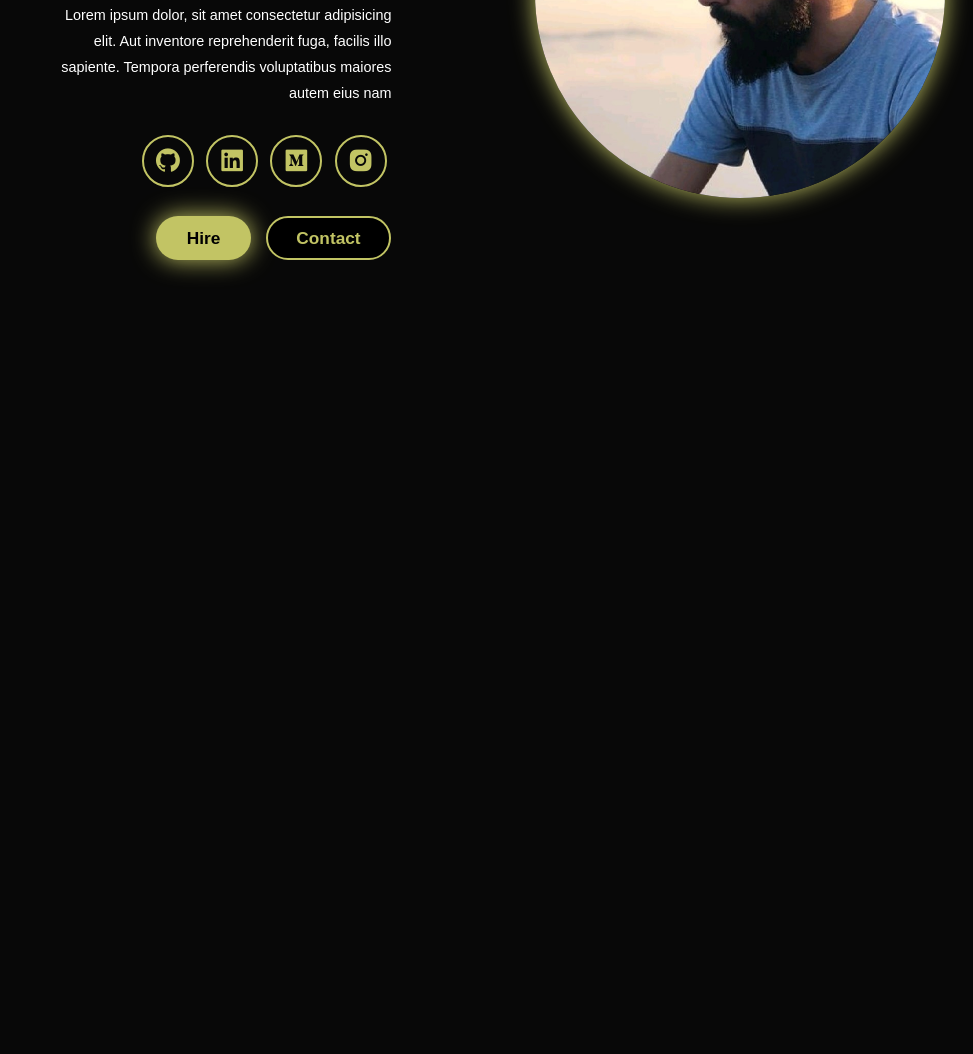
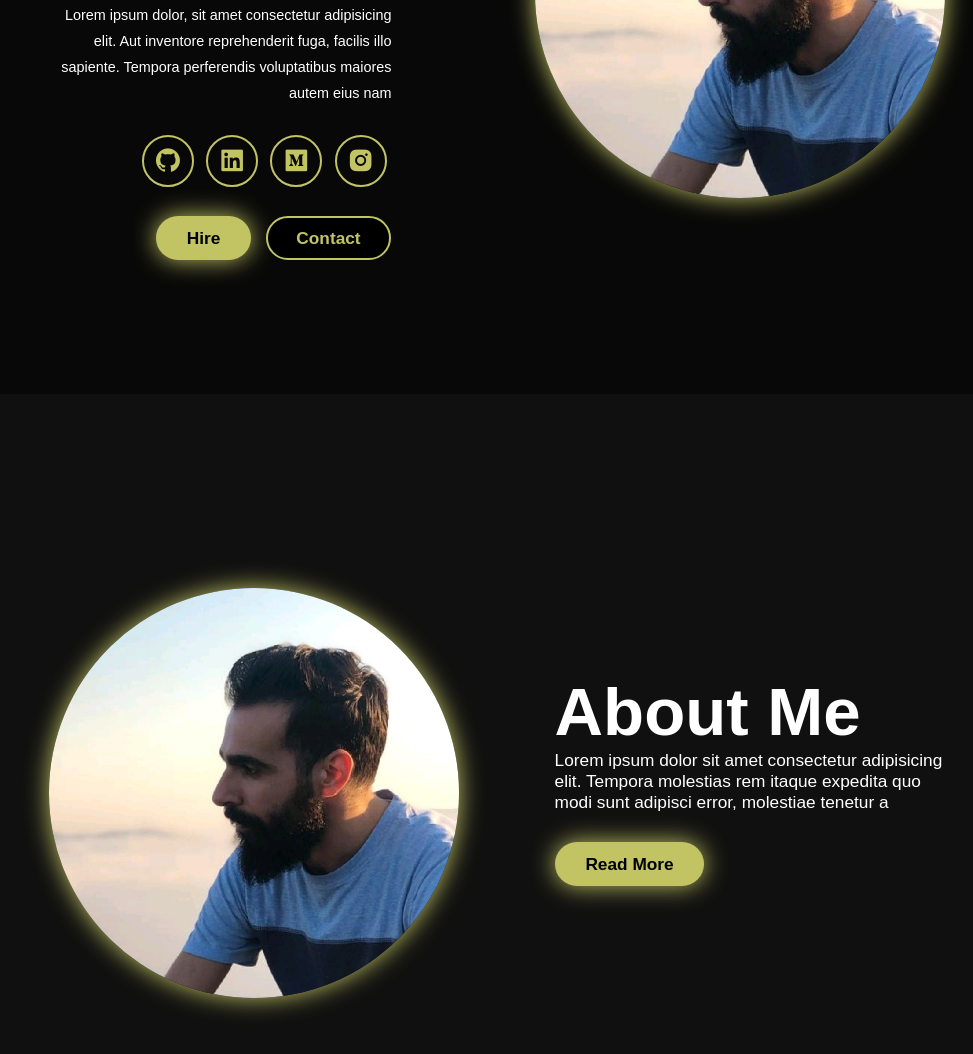
Before and after one commit to EidHachem/portfolio-website, a website built with Parcel: page src/index.html in a window 1280 px wide. Shown: the part 406-1460 px from the top of the page, without its empty margins (143-1116 px from the left). Before the commit the page ends 800 px from the top, so only its background shows below. Built offline with nearby package versions, Linux system fonts and the light colour scheme; a web font is replaced by a local one.

Commit message:
Add about section

```diff
--- a/src/assets/styles/main.scss
+++ b/src/assets/styles/main.scss
@@ -153,6 +153,7 @@ section {
 
 .btn-group {
   @include flex(null, null, null, 1.5rem);
+}
 
 .btn {
   display: inline-block;
@@ -171,7 +172,6 @@ section {
   transform: scale(1.05);
   box-shadow: 0 0 15px $main-color, 0 0 25px $main-color;
 }
-}
 
 .btn-group a:nth-of-type(2) {
   background-color: #000;
@@ -185,3 +185,44 @@ section {
   background-color: $main-color;
   color: #000;
 }
+
+.about {
+  @include flex(row, center, center, 10rem);
+  background: $secondary-bg-color;
+
+  .about-img img {
+    width: 32vw;
+    border-radius: 50%;
+    box-shadow: 0 0 25px $main-color;
+    transition: 0.4s ease-in-out;
+  }
+
+  .about-img img:hover {
+    box-shadow: 0 0 25px $main-color, 0 0 35px $main-color, 0 0 50px $main-color;
+  }
+
+  .about-content h2 {
+    font-size: 7rem;
+    text-align: left;
+  }
+
+  .about-content p {
+    font-size: 1.8rem;
+  }
+
+  .about-content .btn {
+    margin: 3rem 0;
+  }
+}
+
+::-webkit-scrollbar {
+  width: 15px;
+}
+
+::-webkit-scrollbar-thumb {
+  background-color: $main-color;
+}
+
+::-webkit-scrollbar-track {
+  background-color: $bg-color;
+}
--- a/src/index.html
+++ b/src/index.html
@@ -72,5 +72,21 @@
         <img src="./assets/images/me.jpeg" alt="Eid Hachem" />
       </div>
     </section>
+
+    <section class="about" id="about">
+      <div class="about-img">
+        <img src="./assets/images/me.jpeg" alt="Eid Hachem" />
+      </div>
+
+      <div class="about-content">
+        <h2>About <span>Me</span></h2>
+        <p>
+          Lorem ipsum dolor sit amet consectetur adipisicing elit. Tempora
+          molestias rem itaque expedita quo modi sunt adipisci error, molestiae
+          tenetur a
+        </p>
+        <a href="#" class="btn">Read More</a>
+      </div>
+    </section>
   </body>
 </html>
```
Also changed, not shown: dist/index.html, 3 other files. Lines whose indentation alone changed are shown as unchanged.
